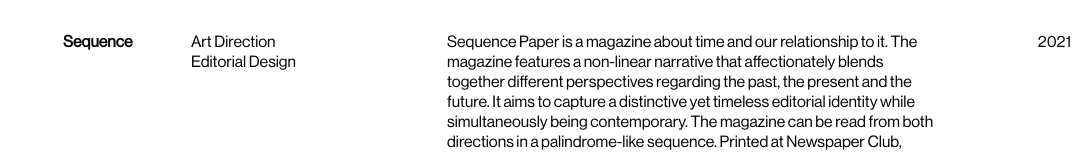
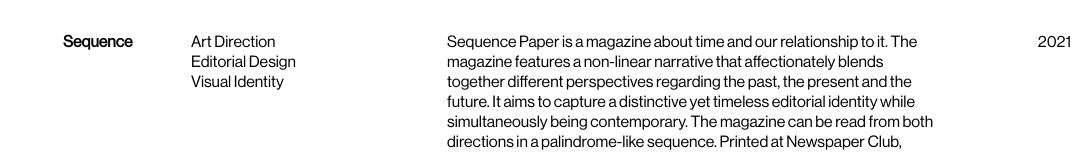
Before and after one commit to ericrosmark/ericrosmark, a plain HTML site: page index.html in a window 1280 px wide. Shown: the part 2917-3070 px from the top of the page, without its empty margins (193-1280 px from the left). Drawn offline with Linux system fonts and the light colour scheme; files whose address does not match are found by name.

Commit message:
updated-roles

```diff
--- a/index.html
+++ b/index.html
@@ -232,6 +232,7 @@
                     <div class="roles">
                         <h2>Art Direction</h2>
                         <h2>Editorial Design</h2>
+                        <h2>Visual Identity</h2>
                     </div>
                     <div class="text">
                         <p>Sequence Paper is a magazine about time and our relationship to it. The magazine features a non-linear narrative that affectionately blends together different perspectives regarding the past, the present and the future. It aims to capture a distinctive yet timeless editorial identity while simultaneously being contemporary. The magazine can be read from both directions in a palindrome-like sequence. Printed at Newspaper Club, London, in uncoated broadsheet format – with an exclusive edition of 50 copies. Featuring poetry from Johan Nordbäck & Antonella Basagni. Made in collaboration with: Alexander Peri, Clémentine Berglund & Joel Eriksson.</p>
```
